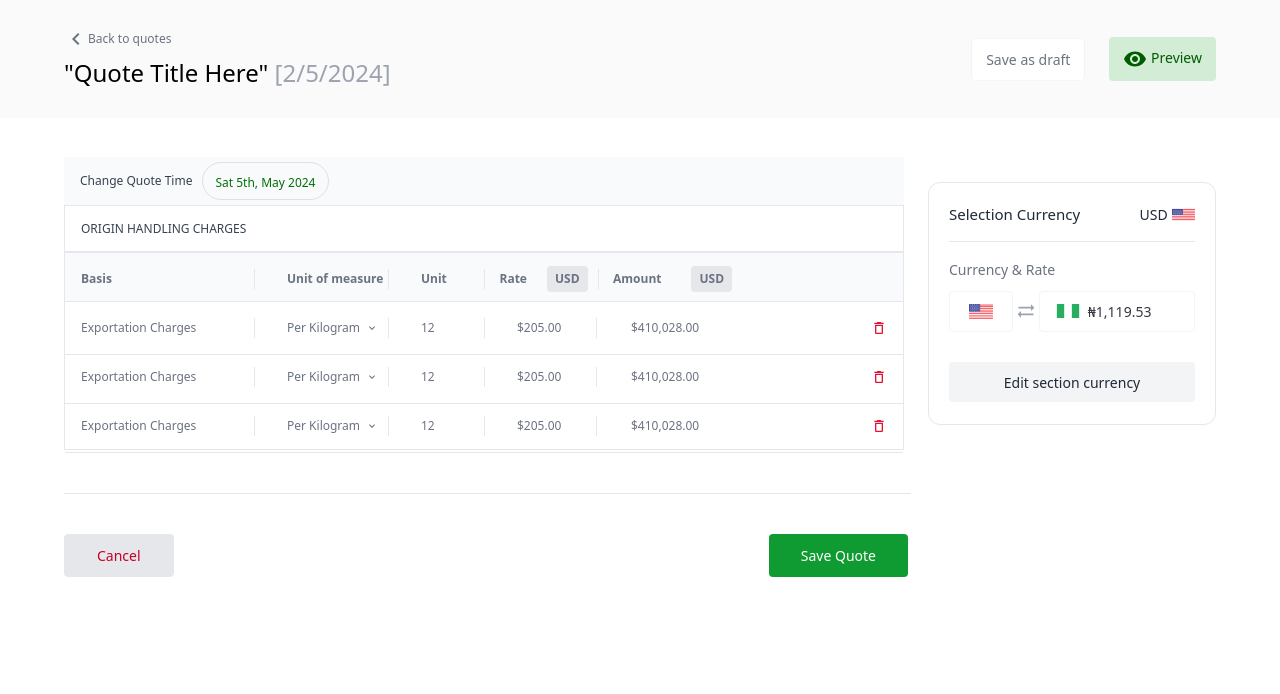
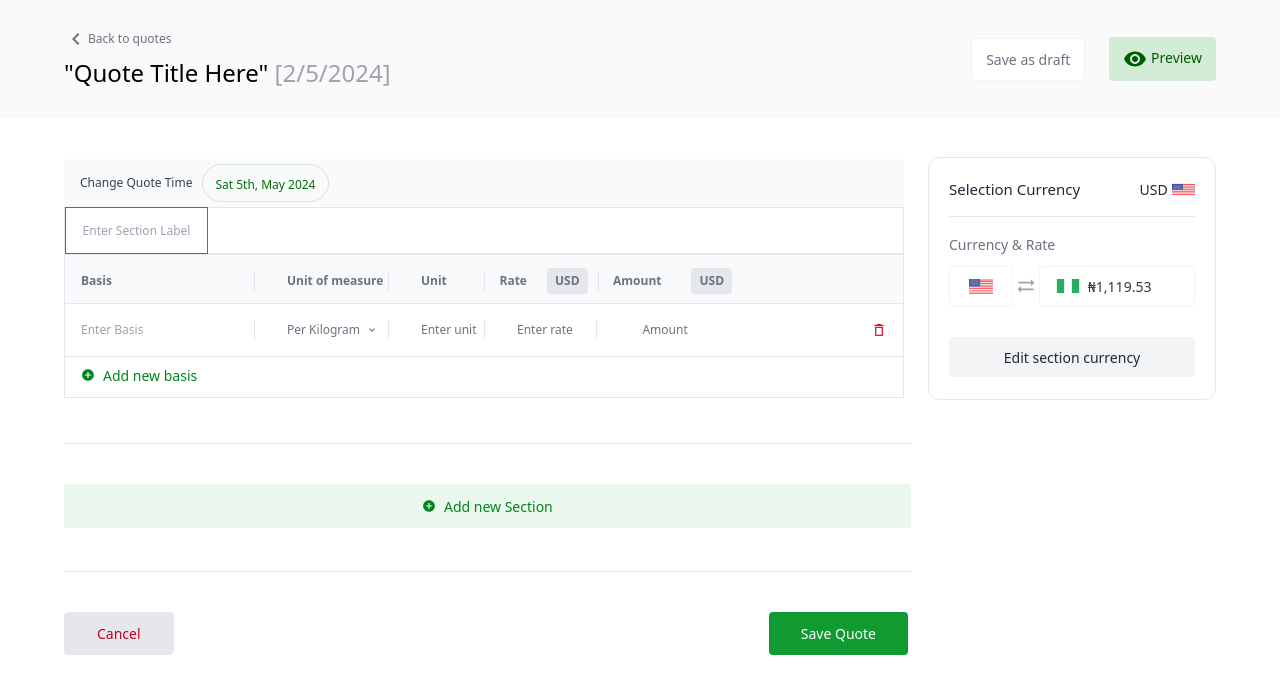
Before and after one commit to midezen/Oneport365-Interview-Task, a React (Vite) app: page /addnew in a window 1280 px wide. Shown: the top 694 px of the page. Built offline with nearby package versions, Linux system fonts and the light colour scheme.

Commit message:
completed addNew page UI

```diff
--- a/src/components/Section.tsx
+++ b/src/components/Section.tsx
@@ -2,8 +2,12 @@ import { useState } from "react";
 import TimePickerComponent from "./TimePickerComponent";
 import SectionTable from "./SectionTable";
 
-const Section: React.FC = () => {
-  const [addNewBasis, setAddNewBasis] = useState<boolean>(true);
+interface Props {
+  remove: boolean;
+  setAddNewSection: React.Dispatch<React.SetStateAction<boolean>>;
+}
+
+const Section = ({ remove, setAddNewSection }: Props) => {
   return (
     <div id="section" className="w-[75%]">
       <div
@@ -22,22 +26,8 @@ const Section: React.FC = () => {
           </span>
         </div>
       </div>
-      <div
-        id="label"
-        className="w-full h-[47px] flex items-center border border-[#E6E7EC]"
-      >
-        {!addNewBasis && (
-          <span className="h-[47px] p-[16px] border border-[#139C33] text-[#9CA3AF] w-[143px] text-[12px] font-normal flex items-center justify-center">
-            Enter Section Label
-          </span>
-        )}
-        {addNewBasis && (
-          <span className="w-[200px] h-[47px] p-[16px] font-normal text-[12px] text-[#374151] flex items-center">
-            ORIGIN HANDLING CHARGES
-          </span>
-        )}
-      </div>
-      <SectionTable addNewBasis={addNewBasis} setAddNewBasis={setAddNewBasis} />
+
+      <SectionTable remove={remove} setAddNewSection={setAddNewSection} />
     </div>
   );
 };
--- a/src/components/SectionTable.tsx
+++ b/src/components/SectionTable.tsx
@@ -1,15 +1,42 @@
 import KeyboardArrowDownIcon from "@mui/icons-material/KeyboardArrowDown";
 import DeleteOutlineOutlinedIcon from "@mui/icons-material/DeleteOutlineOutlined";
 import { BasisData } from "../dummydata";
+import AddCircleOutlinedIcon from "@mui/icons-material/AddCircleOutlined";
+import { useState } from "react";
 
 interface Props {
-  addNewBasis: boolean;
-  setAddNewBasis: React.Dispatch<React.SetStateAction<boolean>>;
+  remove: boolean;
+  setAddNewSection: React.Dispatch<React.SetStateAction<boolean>>;
 }
 
-const SectionTable = ({ addNewBasis, setAddNewBasis }: Props) => {
+const SectionTable = ({ remove, setAddNewSection }: Props) => {
+  const [addNewBasis, setAddNewBasis] = useState<boolean>(false);
   return (
-    <table className="w-full flex flex-col border border-[#E6E7EC]">
+    <div className="flex flex-col">
+      <div
+        id="label"
+        className="w-full h-[47px] flex items-center border border-[#E6E7EC] justify-between"
+      >
+        {!addNewBasis && (
+          <span className="h-[47px] p-[16px] border border-[#139C33] text-[#9CA3AF] w-[143px] text-[12px] font-normal flex items-center justify-center">
+            Enter Section Label
+          </span>
+        )}
+        {addNewBasis && (
+          <span className="w-[200px] h-[47px] p-[16px] font-normal text-[12px] text-[#374151] flex items-center">
+            ORIGIN HANDLING CHARGES
+          </span>
+        )}
+        {remove && (
+          <span
+            className="text-[12px] text-[#C70024] cursor-pointer pr-[20px]"
+            onClick={() => setAddNewSection(false)}
+          >
+            Remove Section
+          </span>
+        )}
+      </div>
+      <table className="w-full flex flex-col border border-[#E6E7EC] border-b-none">
         {/* TABLE HEAD */}
         <thead className="h-[49px] bg-[#F9FAFB] text-[12px] text-[#6B7280] font-normal w-full border-b border-b-[#E6E7EC]">
           <tr className="flex w-full items-center">
@@ -61,7 +88,8 @@ const SectionTable = ({ addNewBasis, setAddNewBasis }: Props) => {
                 </div>
               </td>
               <td className="w-[96px] flex items-center p-[16px] justify-between">
-              Enter unit <span className="h-[20px] w-[1px] bg-[#E6E7EC]"></span>
+                Enter unit{" "}
+                <span className="h-[20px] w-[1px] bg-[#E6E7EC]"></span>
               </td>
               <td className="w-[112px] h-[48px] flex items-center p-[16px] justify-between">
                 Enter rate
@@ -83,7 +111,10 @@ const SectionTable = ({ addNewBasis, setAddNewBasis }: Props) => {
         ) : (
           BasisData.map((data) => {
             return (
-            <tbody className="h-[49px] text-[12px] text-[#6B7280] font-normal w-full">
+              <tbody
+                className="h-[49px] text-[12px] text-[#6B7280] font-normal w-full"
+                key={data.id}
+              >
                 <tr className="flex w-full items-center border-b border-b-[#E6E7EC]">
                   <td className="w-[206px] h-[48px] flex items-center p-[16px] justify-between">
                     <span className="">{data.basis}</span>
@@ -117,6 +148,7 @@ const SectionTable = ({ addNewBasis, setAddNewBasis }: Props) => {
                         height: "16px",
                         cursor: "pointer",
                       }}
+                      onClick={() => setAddNewBasis(false)}
                     />
                   </td>
                 </tr>
@@ -124,7 +156,17 @@ const SectionTable = ({ addNewBasis, setAddNewBasis }: Props) => {
             );
           })
         )}
+        <button
+          className="h-[44px] w-full text-[14px] text-[#00861E] p-[16px] flex items-center gap-[8px]"
+          onClick={() => setAddNewBasis(true)}
+        >
+          <AddCircleOutlinedIcon
+            style={{ color: "#00861E", fontSize: "14px" }}
+          />
+          Add new basis
+        </button>
       </table>
+    </div>
   );
 };
 
--- a/src/dummydata.ts
+++ b/src/dummydata.ts
@@ -1,22 +1,35 @@
 import { BasisModel } from "./Models";
+import { SectionModel } from "./Models";
 
 export const BasisData: BasisModel[] = [
   {
+    id: 1,
     basis: "Exportation Charges",
     unit: 12,
     rate: "$205.00",
     amount: "$410,028.00",
   },
   {
+    id: 2,
     basis: "Exportation Charges",
     unit: 12,
     rate: "$205.00",
     amount: "$410,028.00",
   },
   {
+    id: 3,
     basis: "Exportation Charges",
     unit: 12,
     rate: "$205.00",
     amount: "$410,028.00",
   },
 ];
+
+export const SectionData: SectionModel[] = [
+  {
+    id: 1,
+  },
+  {
+    id: 2,
+  },
+];
--- a/src/models.ts
+++ b/src/models.ts
@@ -1,6 +1,11 @@
 export interface BasisModel {
+  id: number;
   basis: string;
   unit: number;
   rate: string;
   amount: string;
 }
+
+export interface SectionModel {
+  id: number;
+}
--- a/src/pages/AddNew.tsx
+++ b/src/pages/AddNew.tsx
@@ -2,8 +2,11 @@ import NavigateBeforeIcon from "@mui/icons-material/NavigateBefore";
 import VisibilityIcon from "@mui/icons-material/Visibility";
 import CurrencyCard from "../components/CurrencyCard";
 import Section from "../components/Section";
+import AddCircleOutlinedIcon from "@mui/icons-material/AddCircleOutlined";
+import { useState } from "react";
 
 const AddNew: React.FC = () => {
+  const [addNewSection, setAddNewSection] = useState<boolean>(false);
   return (
     <div id="container">
       <div
@@ -35,16 +38,35 @@ const AddNew: React.FC = () => {
         <div id="container_bodySections" className="w-full mt-[39px] ">
           <div
             id="container_bodySection"
-            className="flex gap-[24px] items-center"
+            className="flex gap-[24px] items-center mb-[30px]"
           >
             <Section />
             <CurrencyCard />
           </div>
+          {addNewSection && (
+            <div
+              id="container_bodySection"
+              className="flex gap-[24px] items-center"
+            >
+              <Section remove setAddNewSection={setAddNewSection} />
+              <CurrencyCard />
+            </div>
+          )}
         </div>
+        <hr className="w-[73.5%] mt-[43px] mb-[40px] " />
+        <button
+          onClick={() => setAddNewSection(true)}
+          className="bg-[#37B2481A] h-[44px] w-[73.5%] text-[14px] text-[#00861E] flex items-center gap-[8px] justify-center"
+        >
+          <AddCircleOutlinedIcon
+            style={{ color: "#00861E", fontSize: "14px" }}
+          />
+          Add new Section
+        </button>
         <hr className="w-[73.5%] mt-[43px] mb-[40px] " />
         <div
           id="container_bodySectionsBottom"
-          className="w-[75%] flex justify-between"
+          className="w-[75%] flex justify-between mb-[30px]"
         >
           <button className="py-[10px] px-[32px] border text-[14px] font-normal text-[#C70024] bg-[#E5E7EB] rounded-[4px]">
             Cancel
```
Lines whose indentation alone changed are shown as unchanged.
